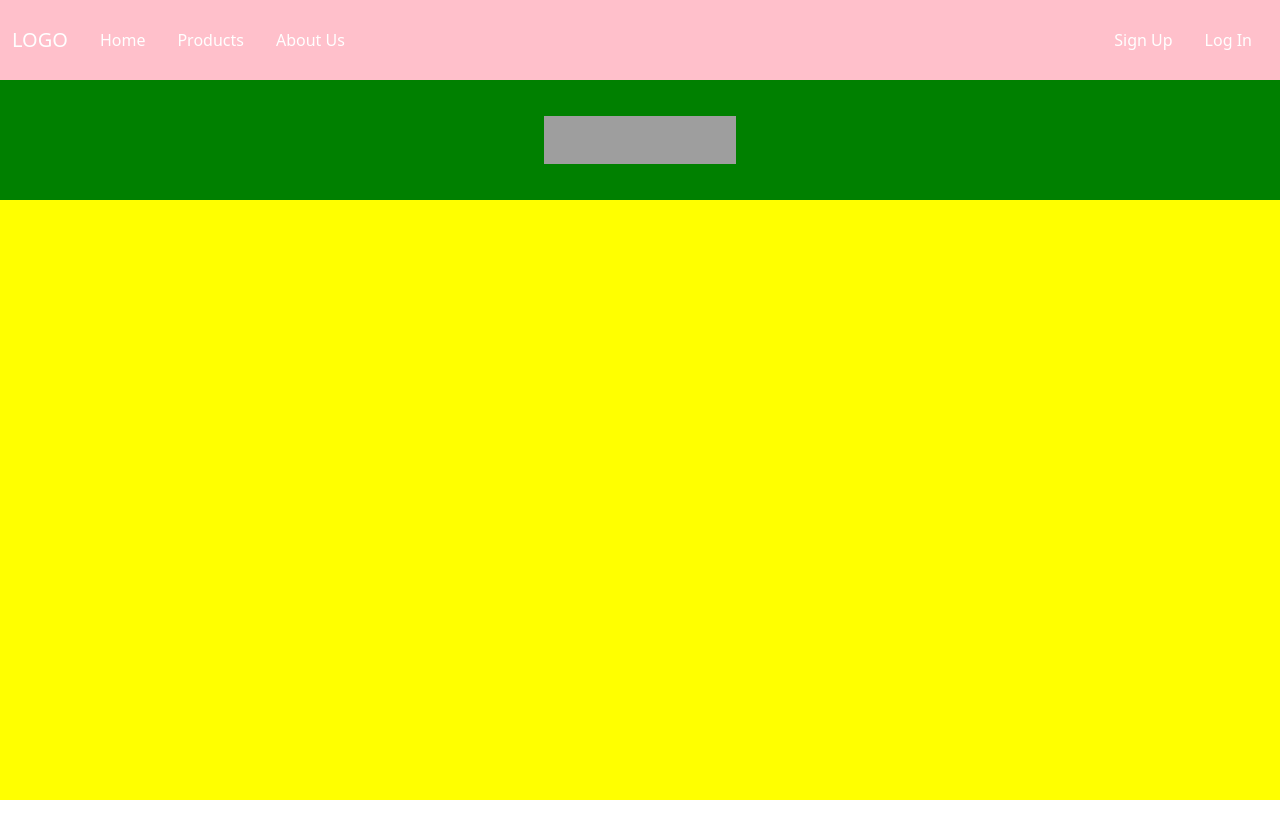
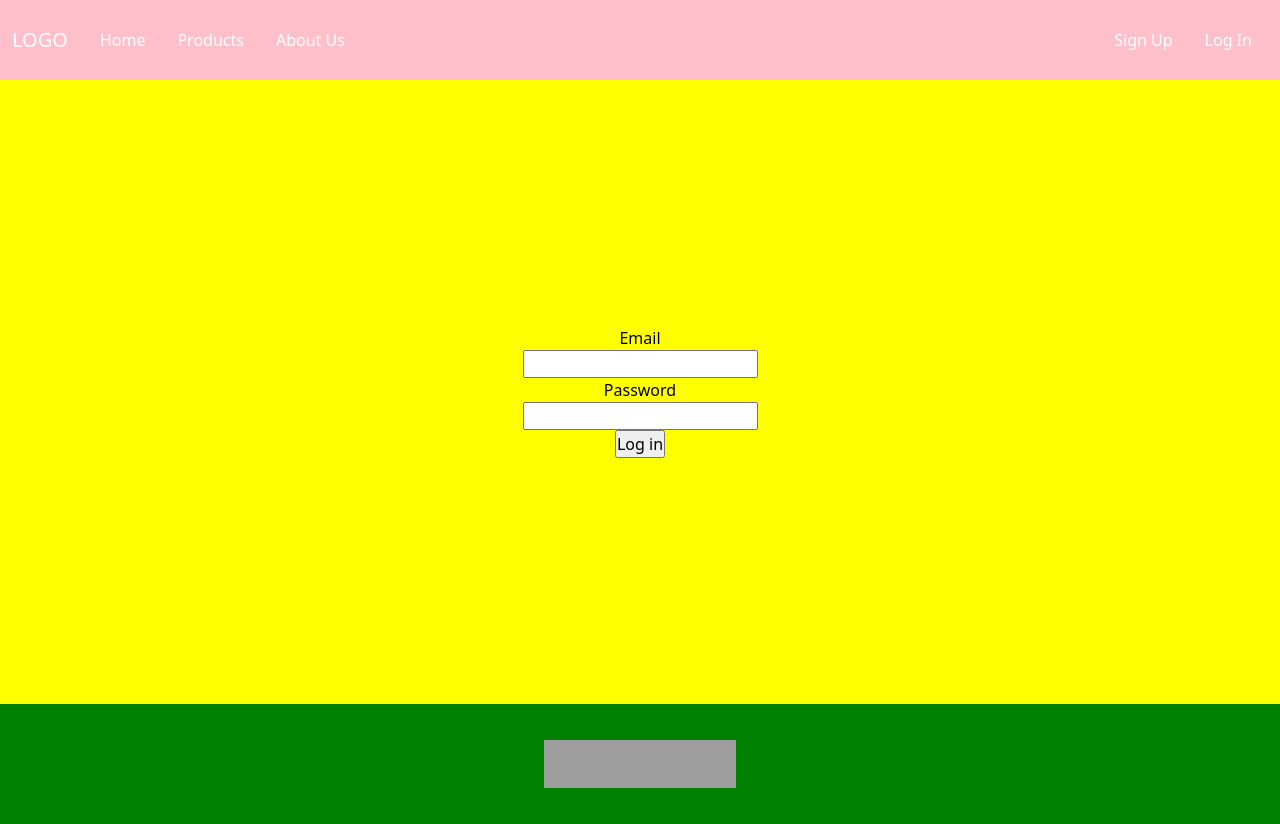
Before and after one commit to jcarlos2n/PF-ecommerce-FRONT, a React (Vite) app: page /login in a window 1280 px wide. Before the commit the page ends 800 px from the top, so only its background shows below. Built offline with nearby package versions, Linux system fonts and the light colour scheme; grey boxes are pictures that could not be loaded.

Commit message:
feat: login do

```diff
--- a/src/App.jsx
+++ b/src/App.jsx
@@ -1,10 +1,11 @@
-import { useState } from 'react'
-import reactLogo from './assets/react.svg'
-import './App.scss'
+
+
 import { BrowserRouter, Route, Routes} from 'react-router-dom'
 import Header from "./components/Header/Header"
 import Footer from './components/Footer/Footer'
 import Home from './containers/Home/Home'
+import Login from './containers/User/Login/Login'
+import './App.scss'
 
 function App() {
 
@@ -15,6 +16,7 @@ function App() {
         <Header />
         <Routes>
           <Route path='/' element={<Home/>}/>
+          <Route path='/login' element={<Login/>}/>
         </Routes>
         <Footer />
       </BrowserRouter>
--- a/src/containers/User/Login/Login.jsx
+++ b/src/containers/User/Login/Login.jsx
@@ -1,2 +1,62 @@
-import React from "react";
+import React, { useEffect, useState } from "react";
 import "./Login.scss"
+import { useNavigate } from "react-router-dom";
+import { useSelector, useDispatch } from "react-redux";
+import { loginUser, userData } from "../userSlice";
+
+const Login = props => {
+
+    const [credentials, setCredentials] = useState({ email: '', password: '' });
+    const [msgError, setMsgError] = useState("");
+
+    let navigate = useNavigate();
+
+    const dispatch = useDispatch();
+    const loginData = useSelector(userData);
+
+    const updateCredentials = (event) => {
+        setCredentials({
+            ...credentials, [event.target.name]: event.target.value
+        })
+    }
+
+    useEffect(() => {
+        if (loginData?.token !== '') {
+            navigate('/login')
+        }
+    }, []);
+
+    const logIn = () => {
+        if (credentials.password.length < 6) {
+            setMsgError("Password must have more than 6 characters");
+            return;
+        }
+        dispatch(loginUser({
+            email: credentials.email,
+            password: credentials.password
+        }));
+
+        setTimeout(() => {
+            navigate('/')
+        }, 1000)
+    };
+
+    return (
+        <div className="loginWall">
+
+            <label className="labelLogin">Email</label>
+            <input className="inputLogin" type="email" name="email" onChange={updateCredentials}/>
+
+            <label className="labelLogin">Password</label>
+            <input className="inputLogin" type="password" name="password" onChange={updateCredentials}/>
+
+            <input className="submitLogin" type="submit" value="Log in" onClick={() => logIn()}/>
+
+            <div className="errorMessage">
+                {msgError}
+            </div>
+        </div>
+    )
+}
+
+export default Login
--- a/src/containers/User/Login/Login.scss
+++ b/src/containers/User/Login/Login.scss
@@ -0,0 +1,9 @@
+.loginWall{
+    width: 100vw;
+    height: 78vh;
+    background-color: yellow;
+    display: flex;
+    justify-content: center;
+    align-items: center;
+    flex-direction: column;
+}
--- /dev/null
+++ b/src/containers/User/userSlice.js
@@ -0,0 +1,51 @@
+import {createSlice} from '@reduxjs/toolkit';
+import axios from 'axios';
+import jwt from 'jwt-decode';
+
+export const userSlice = createSlice({
+    name: 'user',
+    initialState:{
+        token: ''
+    },
+    reducers: {
+        login: (state, action) => {
+            return {
+                ...state,
+                ...action.payload
+            }
+        },
+        logout: (state, action) => {
+           return{
+            ...state.initialState
+           }
+        },
+        logError: (state, action) => {
+            return {
+                ...state,
+                isError: !action.payload.success,
+                errorMessage: action.payload.message
+            }
+        }
+    }
+});
+
+export const loginUser = (body) => async (dispatch) => {
+    try {
+        const user = await axios.post("http://localhost:8000/api/login", body);
+        let decode = jwt(user.data.token);
+
+        if (user.status === 200) {
+            dispatch(login({
+                ...decode,
+                token: user.data.token
+            }))
+        }
+
+    } catch (error) {
+        console.log(error)
+    }
+}
+
+export const {login ,logout, logError} = userSlice.actions;
+export const userData = (state) => state.user;
+export default userSlice.reducer;
--- a/src/main.jsx
+++ b/src/main.jsx
@@ -1,10 +1,14 @@
 import React from 'react'
 import ReactDOM from 'react-dom/client'
+import { Provider } from 'react-redux'
+import store from './app/store'
 import App from './App'
 import './index.css'
 
 ReactDOM.createRoot(document.getElementById('root')).render(
   <React.StrictMode>
-    <App />
+    <Provider store={store} >
+      <App />
+    </Provider>
   </React.StrictMode>
 )
```
Also changed, not shown: src/containers/userSlice.js (deleted).
